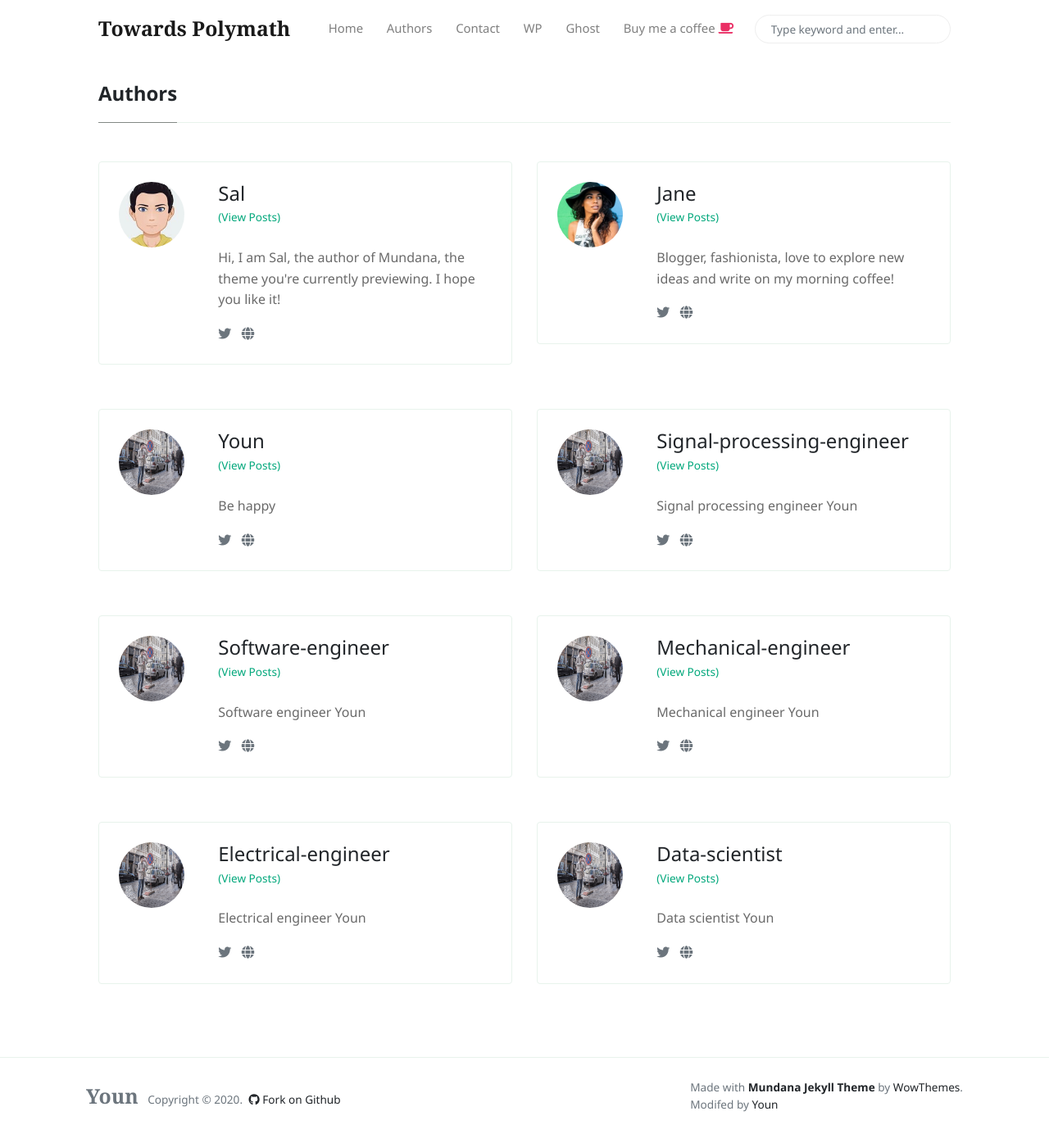
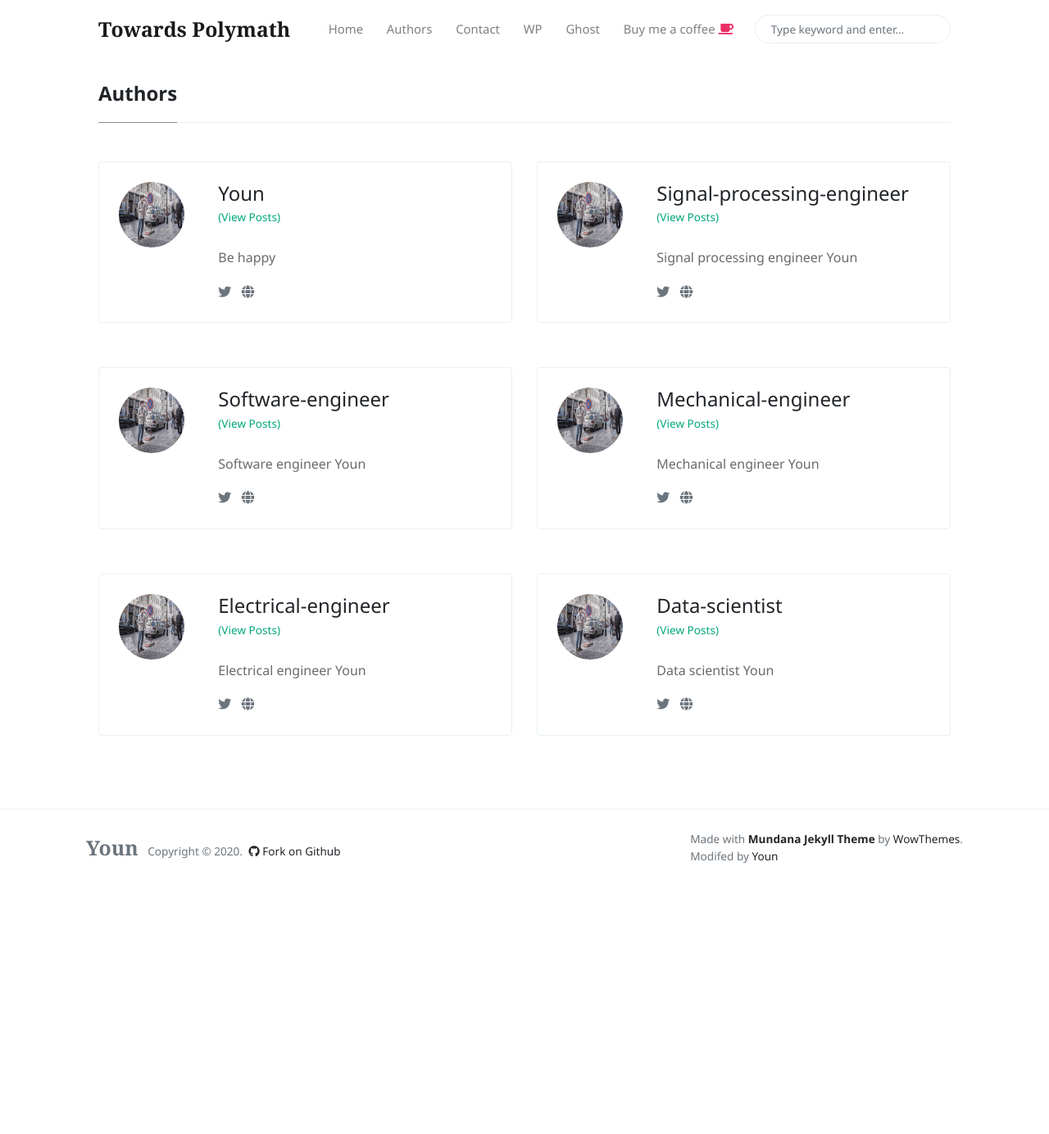
Before and after one commit to mbyun1420/mbyun1420.github.com, a Jekyll site: the page built from _pages/authors-list.html, in a window 1280 px wide and 1384 px high. Shown: the whole window at 82% size. Built offline with Jekyll 4.4.1, drawn with Linux system fonts in a browser that asks for light colours; nearby versions of some CDN libraries.

Commit message:
athor delete

```diff
--- a/_config.yml
+++ b/_config.yml
@@ -20,22 +20,6 @@
   - jekyll-seo-tag
 
 authors:
-    sal:
-      name:           Sal
-      site:           https://www.wowthemes.net
-      avatar:         assets/images/avatar1.jpg
-      bio:            "Hi, I am Sal, the author of Mundana, the theme you're currently previewing. I hope you like it!"
-      email:          wowthemesnet@gmail.com
-      twitter:        https://twitter.com/wowthemesnet
-
-    jane:
-      name:           Jane
-      site:           https://www.wowthemes.net
-      avatar:         assets/images/avatar2.jpg
-      bio:            "Blogger, fashionista, love to explore new ideas and write on my morning coffee!"
-      email:          fakemail@gmail.com
-      twitter:        https://twitter.com/wowthemesnet
-
     youn:
       name:           Youn
       site:           https://mbyun1420.github.io/
```
